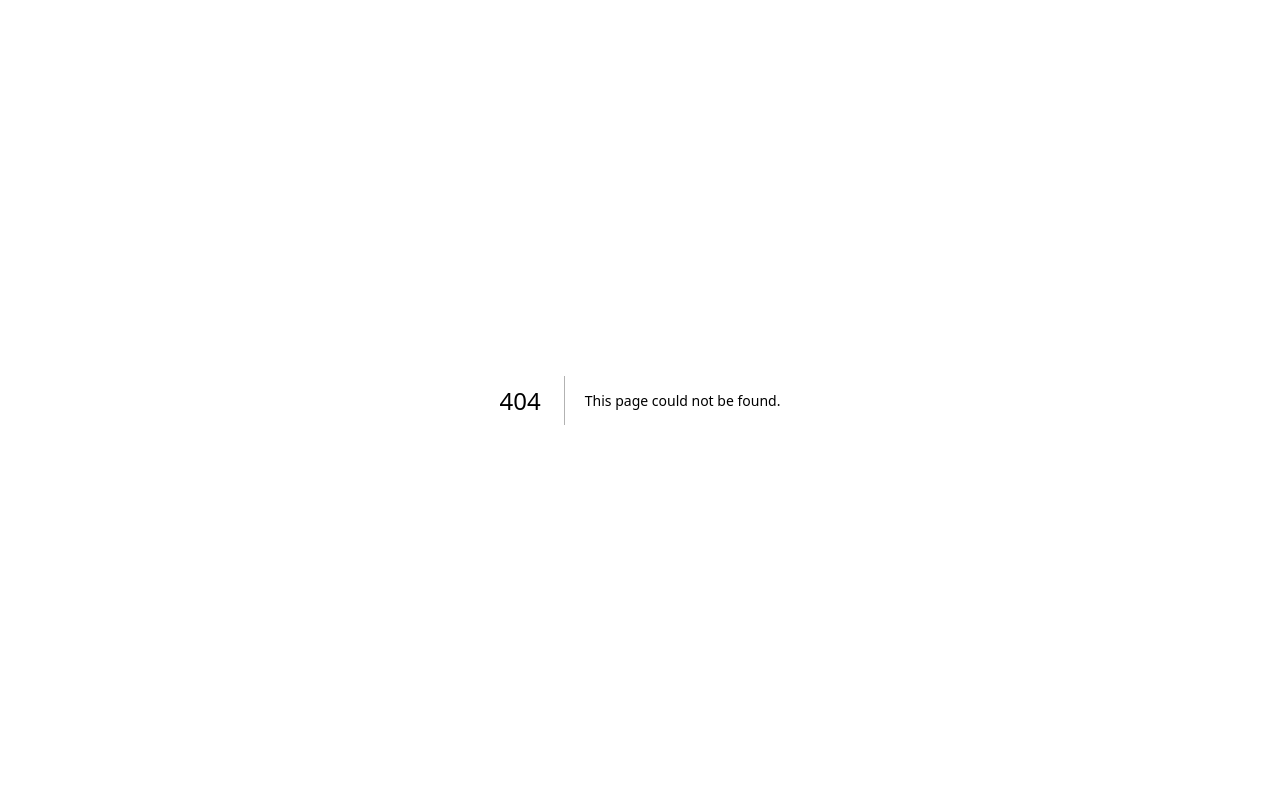
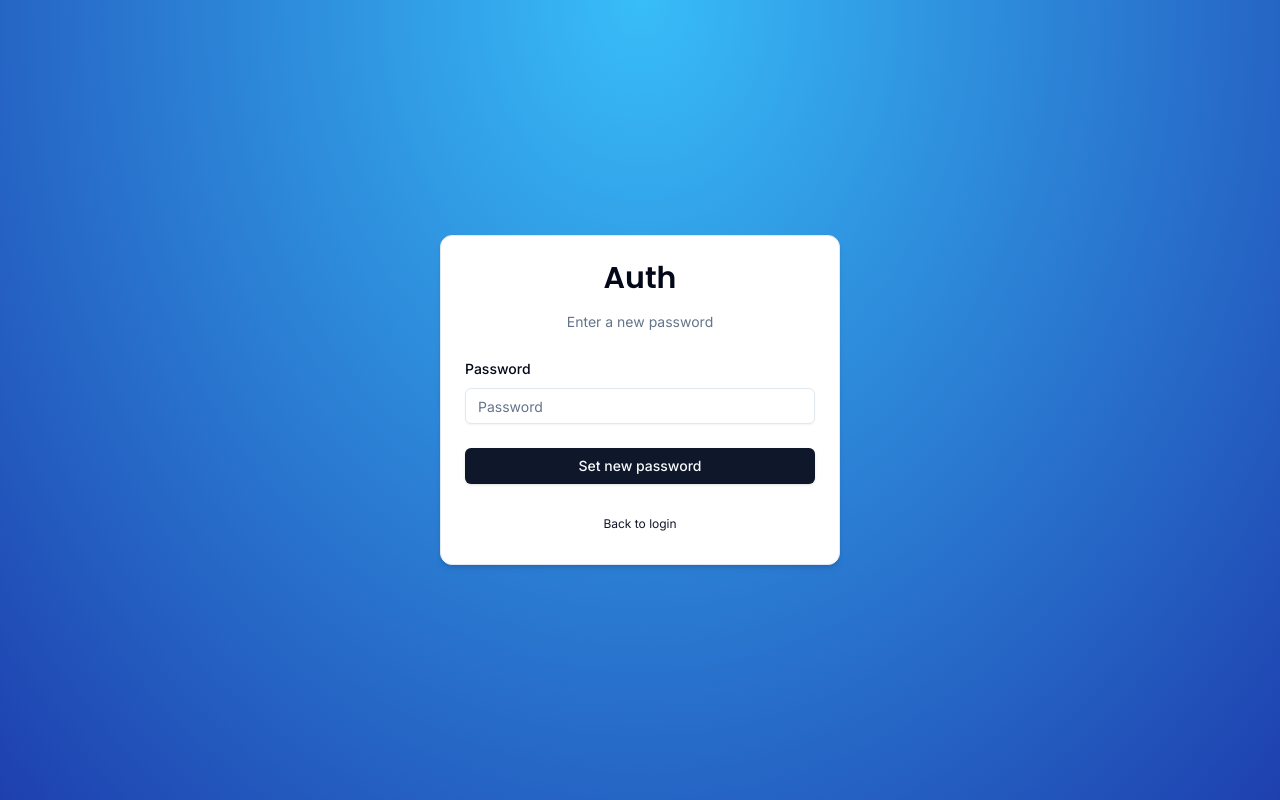
Before and after one commit to mattan11/next-auth, a Next.js app: page /new-password in a window 1280 px wide. Before the commit this address had no page. Built offline with nearby package versions, Linux system fonts and the light colour scheme.

Commit message:
handle reset password

```diff
--- /dev/null
+++ b/actions/new-password.ts
@@ -0,0 +1,60 @@
+'use server';
+
+import * as z from 'zod';
+import { NewPasswordSchema } from '@/schemas';
+import { getPasswordResetTokenByToken } from '@/data/passwordResetToken';
+import { getUserByEmail } from '@/data/user';
+import bcrypt from 'bcryptjs';
+import { db } from '@/lib/db';
+
+export const newPassword = async (
+  values: z.infer<typeof NewPasswordSchema>,
+  token: string | null
+) => {
+  if (!token) return { error: 'Missing token!' };
+
+  const validatedFields = NewPasswordSchema.safeParse(values);
+
+  if (!validatedFields.success) {
+    return { error: 'Invalid fields!' };
+  }
+
+  const { password } = validatedFields.data;
+
+  const existingToken = await getPasswordResetTokenByToken(token);
+
+  if (!existingToken) {
+    return { error: 'Invalid token!' };
+  }
+
+  const hasExpired = new Date(existingToken.expires) < new Date();
+
+  if (hasExpired) {
+    return { error: 'Token has expired!' };
+  }
+
+  const existingUser = await getUserByEmail(existingToken.email);
+
+  if (!existingUser) {
+    return { error: 'Email does not exist' };
+  }
+
+  const hashedPassword = await bcrypt.hash(password, 10);
+
+  await db.user.update({
+    where: {
+      id: existingUser.id,
+    },
+    data: {
+      password: hashedPassword,
+    },
+  });
+
+  await db.passwordResetToken.delete({
+    where: {
+      id: existingToken.id,
+    },
+  });
+
+  return { success: 'Password has been updated!' };
+};
--- /dev/null
+++ b/app/(auth)/new-password/page.tsx
@@ -0,0 +1,8 @@
+import React from 'react';
+import { NewPasswordForm } from '@/components/auth/NewPasswordForm';
+
+const NewPasswordPage = () => {
+  return <NewPasswordForm />;
+};
+
+export default NewPasswordPage;
--- a/app/(auth)/reset/page.tsx
+++ b/app/(auth)/reset/page.tsx
@@ -1,5 +1,5 @@
 import React from 'react';
-import { ResetForm } from '@/components/auth/ResetFrom';
+import { ResetForm } from '@/components/auth/ResetForm';
 
 const ResetPage = () => {
   return <ResetForm />;
--- /dev/null
+++ b/components/auth/NewPasswordForm.tsx
@@ -0,0 +1,97 @@
+'use client';
+
+import { useState } from 'react';
+import { CardWrapper } from '@/components/auth/CardWrapper';
+import { useForm } from 'react-hook-form';
+import * as z from 'zod';
+import { zodResolver } from '@hookform/resolvers/zod';
+import { Input } from '@/components/ui/input';
+import {
+  Form,
+  FormControl,
+  FormField,
+  FormItem,
+  FormLabel,
+  FormMessage,
+} from '@/components/ui/form';
+import { NewPasswordSchema } from '@/schemas';
+import { Button } from '@/components/ui/button';
+import { FormError } from '@/components/FormError';
+import { FormSuccess } from '@/components/FormSuccess';
+import { newPassword } from '@/actions/new-password';
+import { useSearchParams } from 'next/navigation';
+
+export const NewPasswordForm = () => {
+  const [success, setSuccess] = useState<string | undefined>();
+  const searchParams = useSearchParams();
+  const token = searchParams.get('token');
+
+  const form = useForm<z.infer<typeof NewPasswordSchema>>({
+    resolver: zodResolver(NewPasswordSchema),
+    defaultValues: {
+      password: '',
+    },
+  });
+
+  const { control, setError, clearErrors, formState, handleSubmit } = form;
+
+  const onSubmit = async (values: z.infer<typeof NewPasswordSchema>) => {
+    // clearErrors();
+    // setSuccess(undefined);
+
+    const response = await newPassword(values, token); // server action
+    if (response?.error) {
+      setError('root', { type: 'manual', message: response.error });
+      return;
+    }
+
+    if (response?.success) {
+      setSuccess(response.success);
+    }
+  };
+
+  return (
+    <CardWrapper
+      headerLabel={'Enter a new password'}
+      backButtonLabel={'Back to login'}
+      backButtonHref={'/sign-in'}
+    >
+      <Form {...form}>
+        <form
+          onSubmit={handleSubmit(onSubmit)}
+          className="space-y-6"
+        >
+          <div className="space-y-4">
+            <FormField
+              control={control}
+              name="password"
+              render={({ field }) => (
+                <FormItem>
+                  <FormLabel>Password</FormLabel>
+                  <FormControl>
+                    <Input
+                      placeholder="Password"
+                      {...field}
+                      type="password"
+                    />
+                  </FormControl>
+                  <FormMessage />
+                </FormItem>
+              )}
+            />
+          </div>
+          <FormError message={formState.errors.root?.message} />
+          <FormSuccess message={success} />
+
+          <Button
+            type="submit"
+            className="w-full"
+            disabled={formState.isSubmitting}
+          >
+            {formState.isSubmitting ? 'Loading...' : 'Set new password'}
+          </Button>
+        </form>
+      </Form>
+    </CardWrapper>
+  );
+};
--- a/routes/routes.ts
+++ b/routes/routes.ts
@@ -1,6 +1,12 @@
 export const publicRoutes = ['/', '/new-verification'];
 
-export const authRoutes = ['/sign-in', '/sign-up', '/error', '/reset'];
+export const authRoutes = [
+  '/sign-in',
+  '/sign-up',
+  '/error',
+  '/reset',
+  '/new-password',
+];
 
 export const apiAuthPrefix = '/api/auth';
 
--- a/schemas/index.ts
+++ b/schemas/index.ts
@@ -10,10 +10,17 @@ export const RegisterSchema = z.object({
   password: z
     .string()
     .trim()
-    .min(2, { message: 'Minimum 6 characters required' }),
+    .min(2, { message: 'Minimum 2 characters required' }),
   name: z.string().trim().min(1, { message: 'Name is required' }),
 });
 
 export const ResetSchema = z.object({
   email: z.string().trim().email(),
 });
+
+export const NewPasswordSchema = z.object({
+  password: z
+    .string()
+    .trim()
+    .min(2, { message: 'Minimum 2 characters required' }),
+});
```
Also changed, not shown: components/auth/ResetForm.tsx (renamed from components/auth/ResetFrom.tsx).
